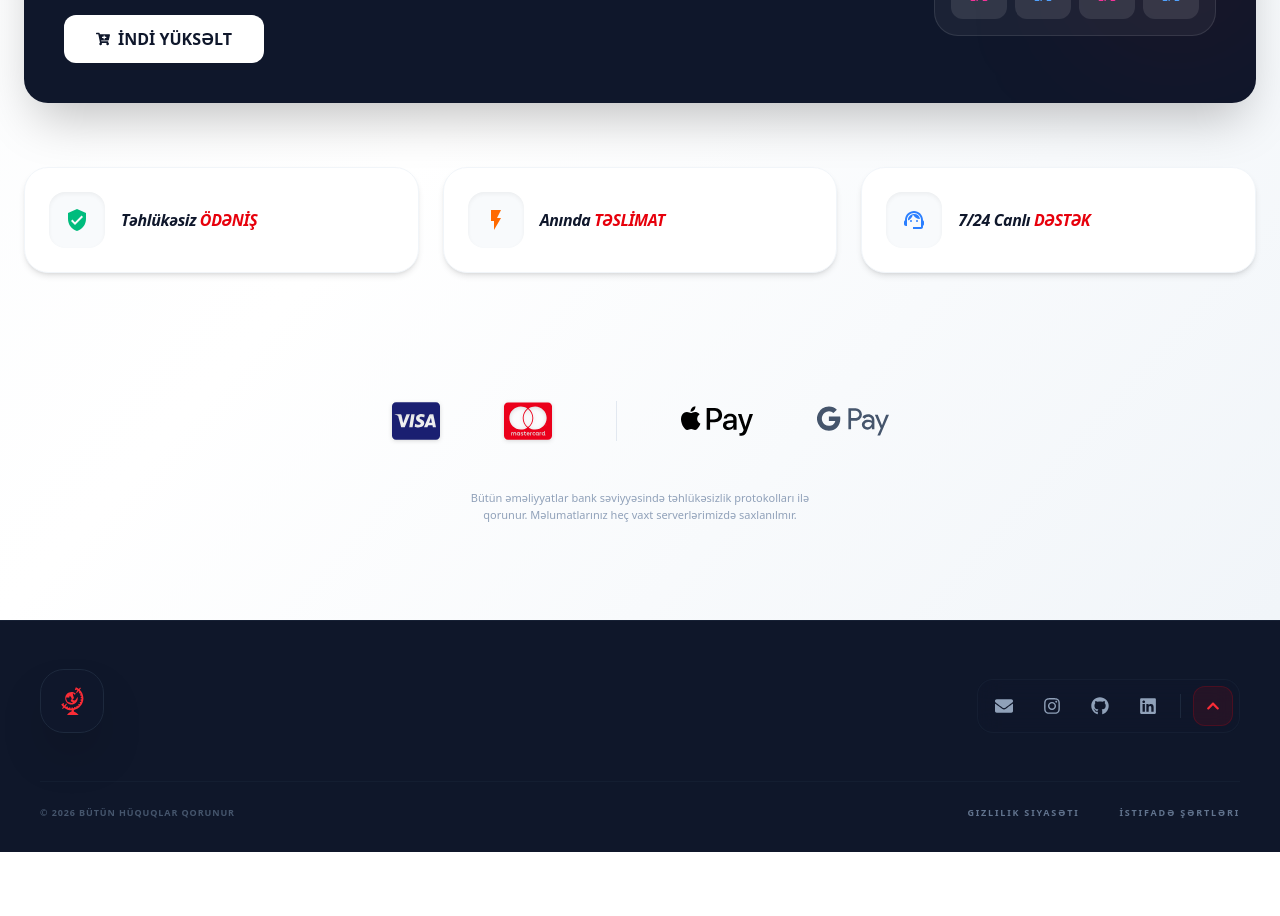
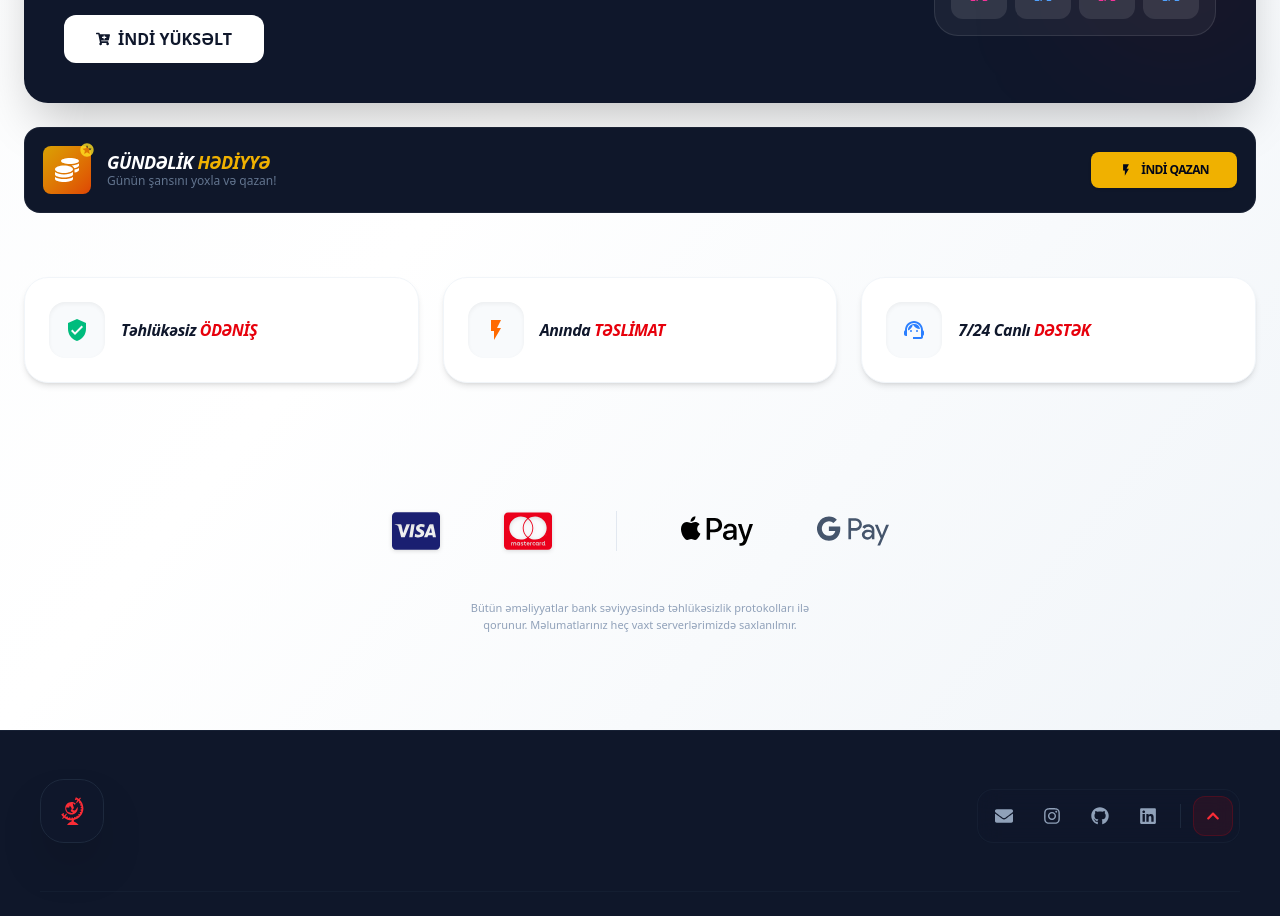
Before and after one commit to DashginAsgarli/Flag-Quiz-App, a React (Vite) app: page /shop in a window 1280 px wide. Shown: the part 860-1776 px from the top of the page. Before the commit the page ends 1712 px from the top, so only its background shows below. Built offline with nearby package versions, Linux system fonts and the light colour scheme; no server answers.

Commit message:
shop componet update

```diff
--- a/src/component/Main/shop.jsx
+++ b/src/component/Main/shop.jsx
@@ -186,6 +186,41 @@ function Shop() {
             <div className="absolute top-0 right-0 w-32 h-32 md:w-40 md:h-40 bg-red-600/10 rounded-full blur-[60px] md:blur-[80px]"></div>
           </div>
 
+          <div className="mt-6 relative group">
+            <div className="absolute -inset-0.5 bg-yellow-500/20 rounded-[1.2rem] blur-sm opacity-0 group-hover:opacity-100 transition-opacity duration-500"></div>
+            <div className="relative bg-[#0f172a] rounded-[1rem] p-0.5 border border-white/5 overflow-hidden transition-colors group-hover:border-yellow-500/20">
+              <div className="absolute top-0 -inset-full h-full w-1/3 z-5 block transform -skew-x-12 bg-gradient-to-r from-transparent via-white/5 to-transparent opacity-0 group-hover:opacity-20 group-hover:animate-[shimmer_2s_infinite]"></div>
+              <div className="relative z-10 flex flex-col md:flex-row items-center justify-between p-3 md:p-4 gap-3 md:gap-6">
+                <div className="flex items-center gap-3 md:gap-4 text-left w-full md:w-auto">
+                  <div className="relative shrink-0">
+                    <div className="w-10 h-10 md:w-12 md:h-12 bg-gradient-to-br from-yellow-500/90 to-orange-600/90 rounded-lg flex items-center justify-center transition-transform duration-500 group-hover:scale-105">
+                      <FaCoins className="text-white text-xl md:text-2xl" />
+                    </div>
+                    <MdStars className="absolute -top-1 -right-1 text-yellow-300/80 text-sm md:text-base" />
+                  </div>
+
+                  <div className="flex flex-col">
+                    <h3 className="text-sm md:text-lg font-black text-white italic tracking-tight leading-none">
+                      GÜNDƏLİK <span className="text-yellow-500">HƏDİYYƏ</span>
+                    </h3>
+                    <p className="text-slate-500 text-[10px] md:text-xs mt-1 font-medium leading-none">
+                      Günün şansını yoxla və qazan!
+                    </p>
+                  </div>
+                </div>
+
+                <div className="shrink-0 w-full md:w-auto">
+                  <button className="relative w-full md:w-auto overflow-hidden px-5 py-2 md:px-7 md:py-2.5 bg-yellow-500 rounded-lg transition-all duration-300 hover:brightness-110 active:scale-95 shadow-sm">
+                    <span className="relative z-10 flex items-center justify-center gap-2 text-slate-950 font-black text-[10px] md:text-xs uppercase tracking-tighter">
+                      <MdFlashOn size={14} /> İNDİ QAZAN
+                    </span>
+                    <div className="absolute inset-0 bg-gradient-to-r from-transparent via-white/20 to-transparent transform -translate-x-full group-hover:animate-[shimmer_1.5s_infinite]"></div>
+                  </button>
+                </div>
+              </div>
+            </div>
+          </div>
+
           <div className="grid grid-cols-1 md:grid-cols-3 gap-4 md:gap-6 mb-6 mt-16">
             {[
               {
```
